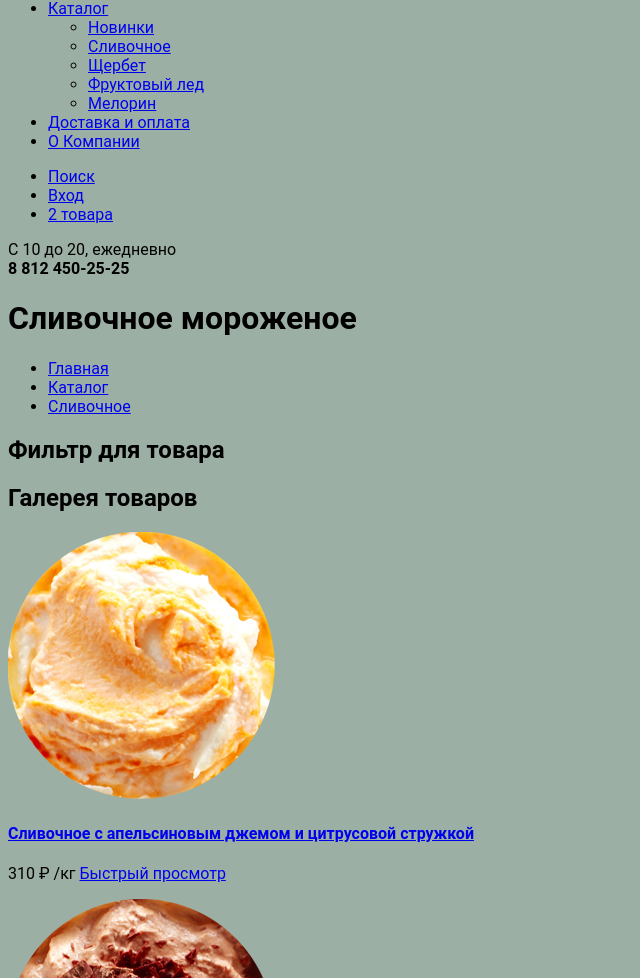
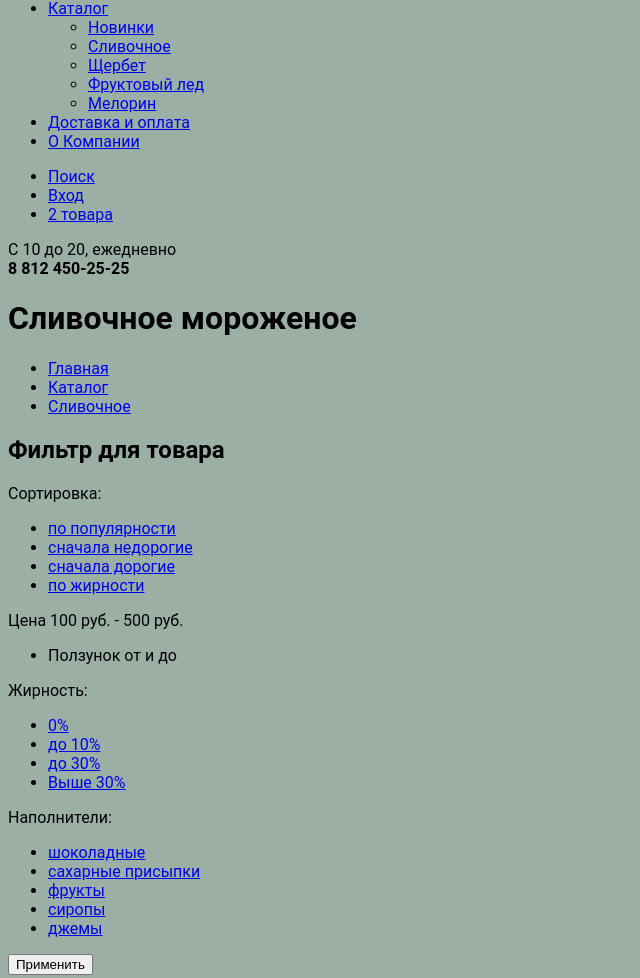
Before and after one commit to Machisorc/1051133-gllacy-26, a plain HTML site: page catalog.html in a window 1280 px wide. Shown: the part 44-1022 px from the top of the page, without its empty margins (0-640 px from the left). Drawn offline with Linux system fonts and the light colour scheme.

Commit message:
Продолжение разметки личного проекта
1. Добавлена карта и контакты на главной.
2. Фильтр в каталоге сделан списками. Я понимаю что по факту это должна быть форма с чекбоксами.

```diff
--- a/catalog.html
+++ b/catalog.html
@@ -80,6 +80,45 @@
 
      <section>
        <h2>Фильтр для товара</h2><!--Форма-->
+       <div>
+         <span>Сортировка:</span>
+            <ul>
+              <li><a href="#">по популярности</a></li>
+              <li><a href="#">сначала недорогие</a></li>
+              <li><a href="#">сначала дорогие</a></li>
+              <li><a href="#">по жирности</a></li>
+            </ul>
+        </div>
+        <div>
+         <span>Цена 100 руб. - 500 руб.</span>
+
+          <ul>
+            <li>Ползунок от и до</li>
+          </ul>
+        </div>
+        <div>
+        <span>Жирность:</span>
+           <ul>
+             <li><a href="#">0%</a></li>
+             <li><a href="#">до 10%</a></li>
+             <li><a href="#">до 30%</a></li>
+             <li><a href="#">Выше 30%</a></li>
+           </ul>
+        </div>
+        <div>
+          <span>Наполнители:</span>
+            <ul>
+              <li><a href="#">шоколадные</a></li>
+              <li><a href="#">сахарные присыпки</a></li>
+              <li><a href="#">фрукты</a></li>
+              <li><a href="#">сиропы</a></li>
+              <li><a href="#">джемы</a></li>
+            </ul>
+        </div>
+        <button type="submit">Применить</button>
+
+
+
      </section>
 
 
```
Also changed, not shown: index.html (+20 -3 lines), img/Logo.svg (added), 1 other file.
